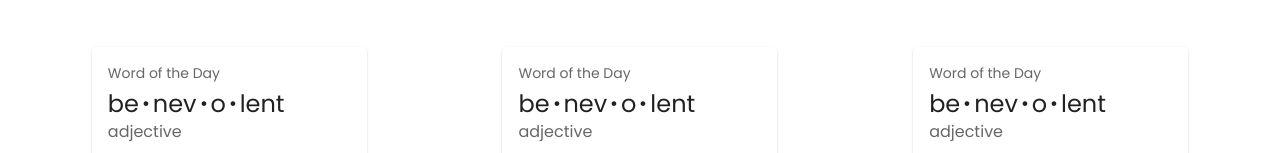
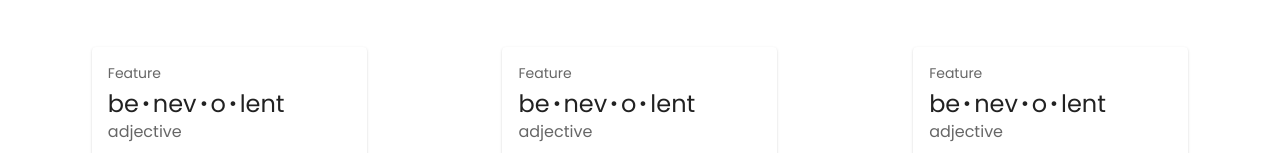
Before and after one commit to allfelaapk/sehathin-new, a React (Create React App) app: page /home in a window 1280 px wide. Shown: the part 1098-1251 px from the top of the page. Built offline with nearby package versions, Linux system fonts and the light colour scheme.

Commit message:
update home

```diff
--- a/src/pages/Home.tsx
+++ b/src/pages/Home.tsx
@@ -205,7 +205,7 @@ export default function HeroSection() {
                 color="text.secondary"
                 gutterBottom
               >
-                Word of the Day
+                Feature
               </Typography>
               <Typography variant="h5" component="div">
                 be{bull}nev{bull}o{bull}lent
@@ -230,7 +230,7 @@ export default function HeroSection() {
                 color="text.secondary"
                 gutterBottom
               >
-                Word of the Day
+                Feature
               </Typography>
               <Typography variant="h5" component="div">
                 be{bull}nev{bull}o{bull}lent
@@ -255,7 +255,7 @@ export default function HeroSection() {
                 color="text.secondary"
                 gutterBottom
               >
-                Word of the Day
+                Feature
               </Typography>
               <Typography variant="h5" component="div">
                 be{bull}nev{bull}o{bull}lent
```
